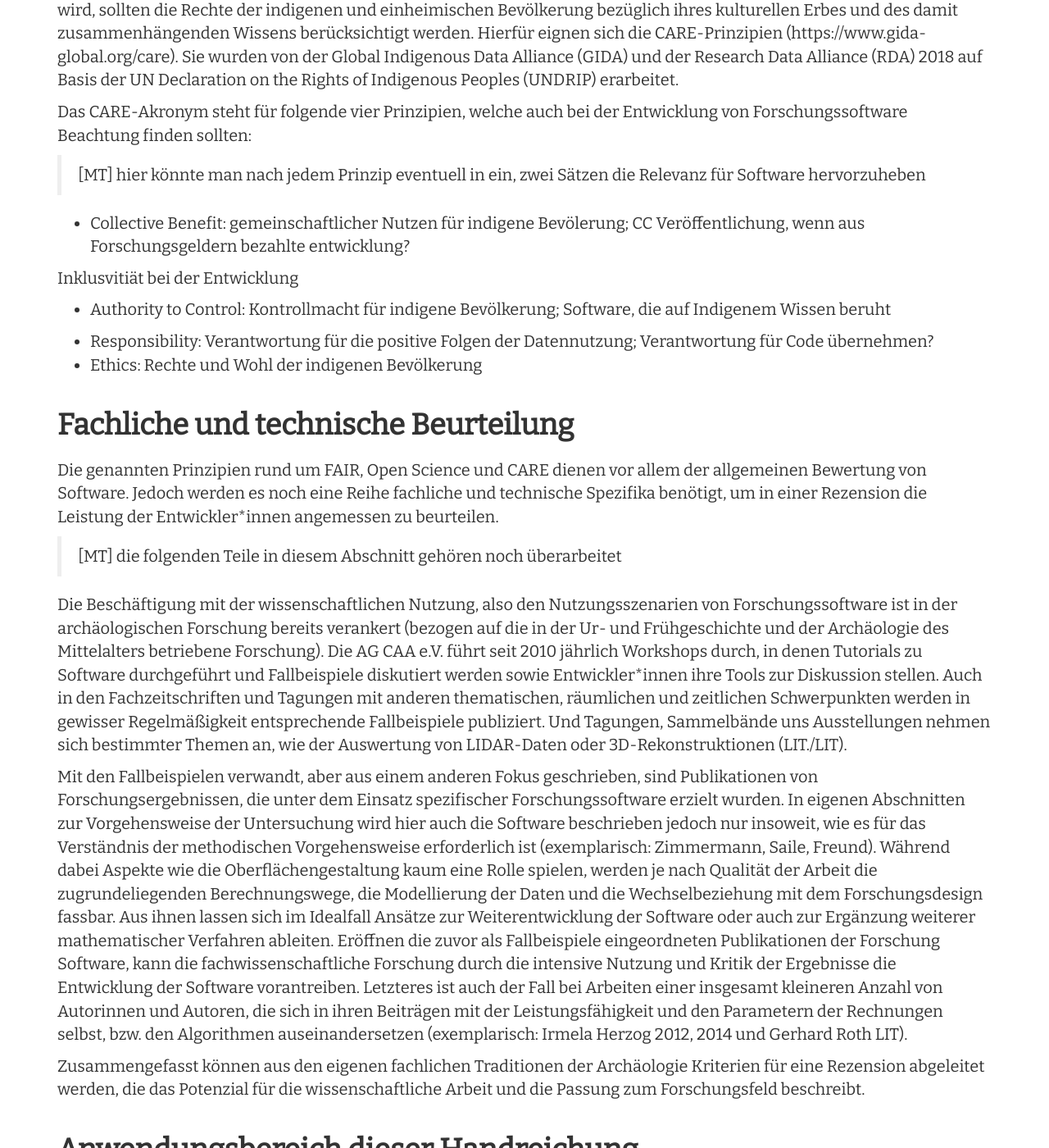
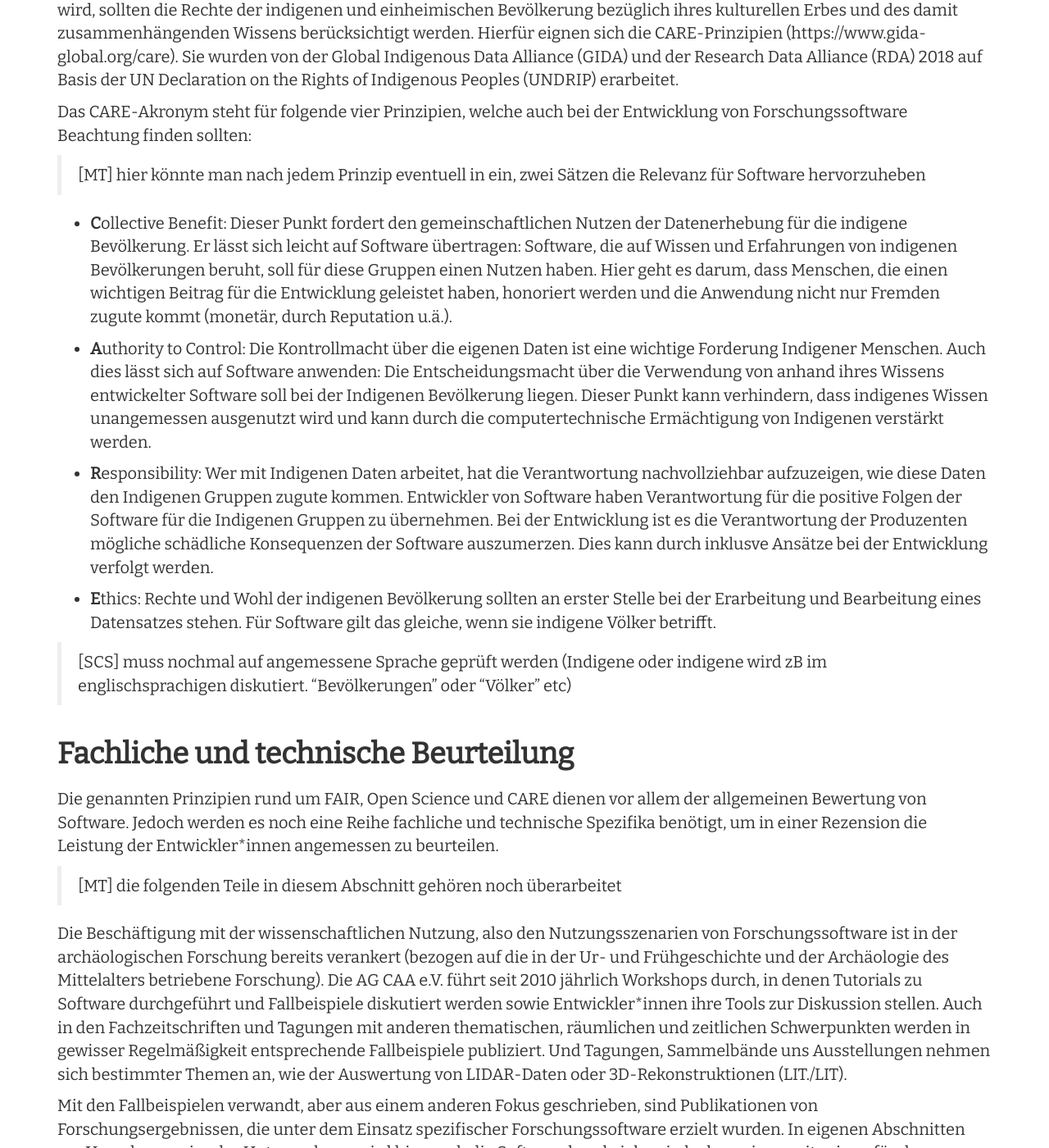
Before and after one commit to Research-Squirrel-Engineers/Impuls_SoftwareRezensionen_DGUF, a Jekyll site: the page built from Draft.md, in a window 1280 px wide and 1400 px high, scrolled down 7244 px. Shown: the whole window at 82% size. Built offline with Jekyll 4.4.1, drawn with Linux system fonts in a browser that asks for light colours; nearby versions of some CDN libraries.

Commit message:
CARE Prinzipien 1-2 Sätze ausformuliert

```diff
--- a/Draft.md
+++ b/Draft.md
@@ -162,15 +162,15 @@ Das CARE-Akronym steht für folgende vier Prinzipien, welche auch bei der Entwic
 
 > [MT] hier könnte man nach jedem Prinzip eventuell in ein, zwei Sätzen die Relevanz für Software hervorzuheben
 
-- Collective Benefit: gemeinschaftlicher Nutzen für indigene Bevölerung; CC Veröffentlichung, wenn aus Forschungsgeldern bezahlte entwicklung?
+- **C**ollective Benefit: Dieser Punkt fordert den gemeinschaftlichen Nutzen der Datenerhebung für die indigene Bevölkerung. Er lässt sich leicht auf Software übertragen: Software, die auf Wissen und Erfahrungen von indigenen Bevölkerungen beruht, soll für diese Gruppen einen Nutzen haben. Hier geht es darum, dass Menschen, die einen wichtigen Beitrag für die Entwicklung geleistet haben, honoriert werden und die Anwendung nicht nur Fremden zugute kommt (monetär, durch Reputation u.ä.).
 
-Inklusvitiät bei der Entwicklung
-- Authority to Control: Kontrollmacht für indigene Bevölkerung; Software, die auf Indigenem Wissen beruht
+- **A**uthority to Control: Die Kontrollmacht über die eigenen Daten ist eine wichtige Forderung Indigener Menschen. Auch dies lässt sich auf Software anwenden: Die Entscheidungsmacht über die Verwendung von anhand ihres Wissens entwickelter Software soll bei der Indigenen Bevölkerung liegen. Dieser Punkt kann verhindern, dass indigenes Wissen unangemessen ausgenutzt wird und kann durch die computertechnische Ermächtigung von Indigenen verstärkt werden.
 
-- Responsibility: Verantwortung für die positive Folgen der Datennutzung; Verantwortung für Code übernehmen?
-- Ethics: Rechte und Wohl der indigenen Bevölkerung
+- **R**esponsibility: Wer mit Indigenen Daten arbeitet, hat die Verantwortung nachvollziehbar aufzuzeigen, wie diese Daten den Indigenen Gruppen zugute kommen. Entwickler von Software haben Verantwortung für die positive Folgen der Software für die Indigenen Gruppen zu übernehmen. Bei der Entwicklung ist es die Verantwortung der Produzenten mögliche schädliche Konsequenzen der Software auszumerzen. Dies kann durch inklusve Ansätze bei der Entwicklung verfolgt werden.
 
+- **E**thics: Rechte und Wohl der indigenen Bevölkerung sollten an erster Stelle bei der Erarbeitung und Bearbeitung eines Datensatzes stehen. Für Software gilt das gleiche, wenn sie indigene Völker betrifft.
 
+> [SCS] muss nochmal auf angemessene Sprache geprüft werden (Indigene oder indigene wird zB im englischsprachigen diskutiert. "Bevölkerungen" oder "Völker" etc)
 
 
 ## Fachliche und technische Beurteilung
```
